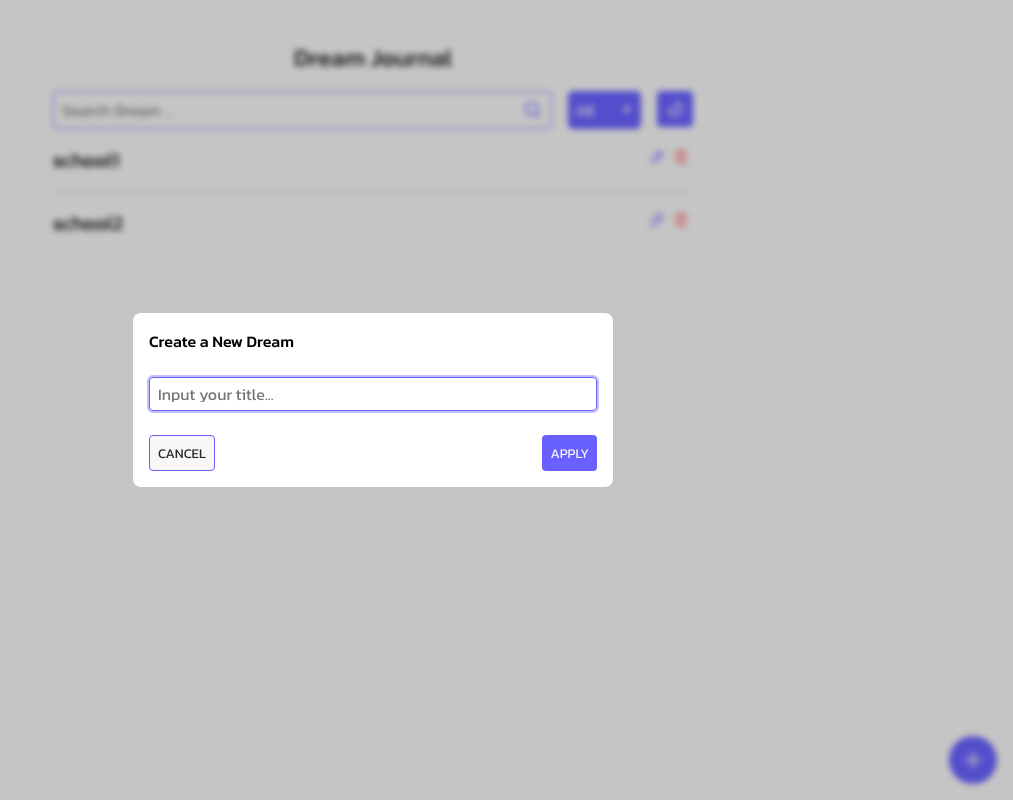
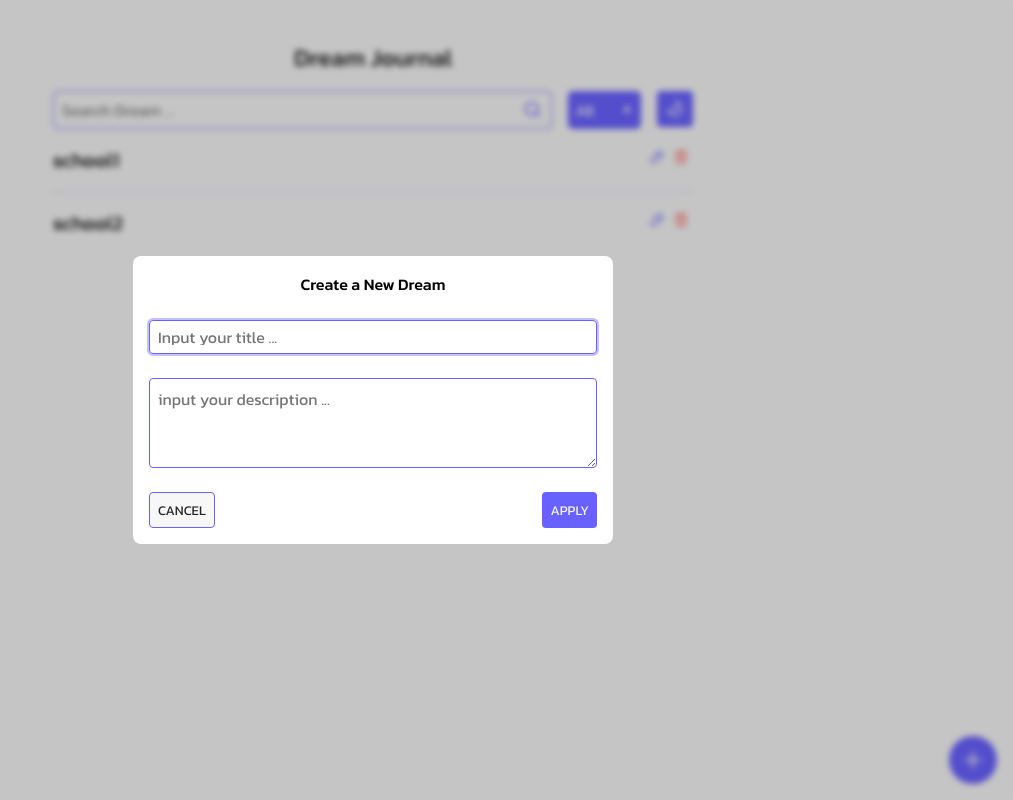
Before and after one commit to CodectiveOrg/bootcamp-2025-02-react-asma-abbasi, a React (Vite) app in the folder dream-journal/: page / in a window 1280 px wide. Shown: the whole page, without its empty margins (267-1280 px from the left). Built offline with nearby package versions, Linux system fonts and the light colour scheme.

Commit message:
[ADD] add text area component

```diff
--- a/dream-journal/src/components/Create/Create.module.css
+++ b/dream-journal/src/components/Create/Create.module.css
@@ -26,6 +26,8 @@
       .title {
         font-family: 1.5rem;
         font-weight: 500;
+
+        text-align: center;
       }
 
       .action {
--- a/dream-journal/src/components/Create/Create.tsx
+++ b/dream-journal/src/components/Create/Create.tsx
@@ -6,6 +6,7 @@ import MingcuteAddLine from "../../icons/MingcuteAddLine";
 
 import Button from "../Button/Button";
 import TextInput from "../TextInput/TextInput";
+import TextArea from "../TextArea/TextArea";
 
 export default function Create(): ReactNode {
   const dialogRef = useRef<HTMLDialogElement>(null)
@@ -32,7 +33,8 @@ export default function Create(): ReactNode {
           <div className={styles.title}>
             Create a New Dream
           </div>
-          <TextInput placeholder="Input your title..."></TextInput>
+          <TextInput placeholder="Input your title ..." />
+          <TextArea placeholder="input your description ..." />
           <div className={styles.action}>
             <Button
               variant="outlined"
--- /dev/null
+++ b/dream-journal/src/components/TextArea/TextArea.module.css
@@ -0,0 +1,21 @@
+.text-area {
+  resize: vertical;
+
+  min-block-size: 2em;
+  max-block-size: 10em;
+
+  color: var(--color-primary);
+  background-color: transparent;
+
+  padding: 0.5rem;
+
+  border: 1px solid var(--color-primary);
+  border-radius: 0.25rem;
+
+  font-size: 1rem;
+  line-height: 1.5;
+
+  &:focus {
+    outline: 2px solid var(--color-primary-outline);
+  }
+}
--- /dev/null
+++ b/dream-journal/src/components/TextArea/TextArea.tsx
@@ -0,0 +1,17 @@
+import { ComponentProps, ReactElement } from "react";
+
+import clsx from "clsx";
+import Styles from "./TextArea.module.css"
+
+type Props = ComponentProps<"textarea">
+
+export default function TextArea({ className, ...otherProps }: Props): ReactElement {
+  return (
+    <textarea
+      className={clsx(Styles['text-area'] ,className)}
+      rows={3}
+      {...otherProps}
+    ></textarea>
+
+  )
+}
```
